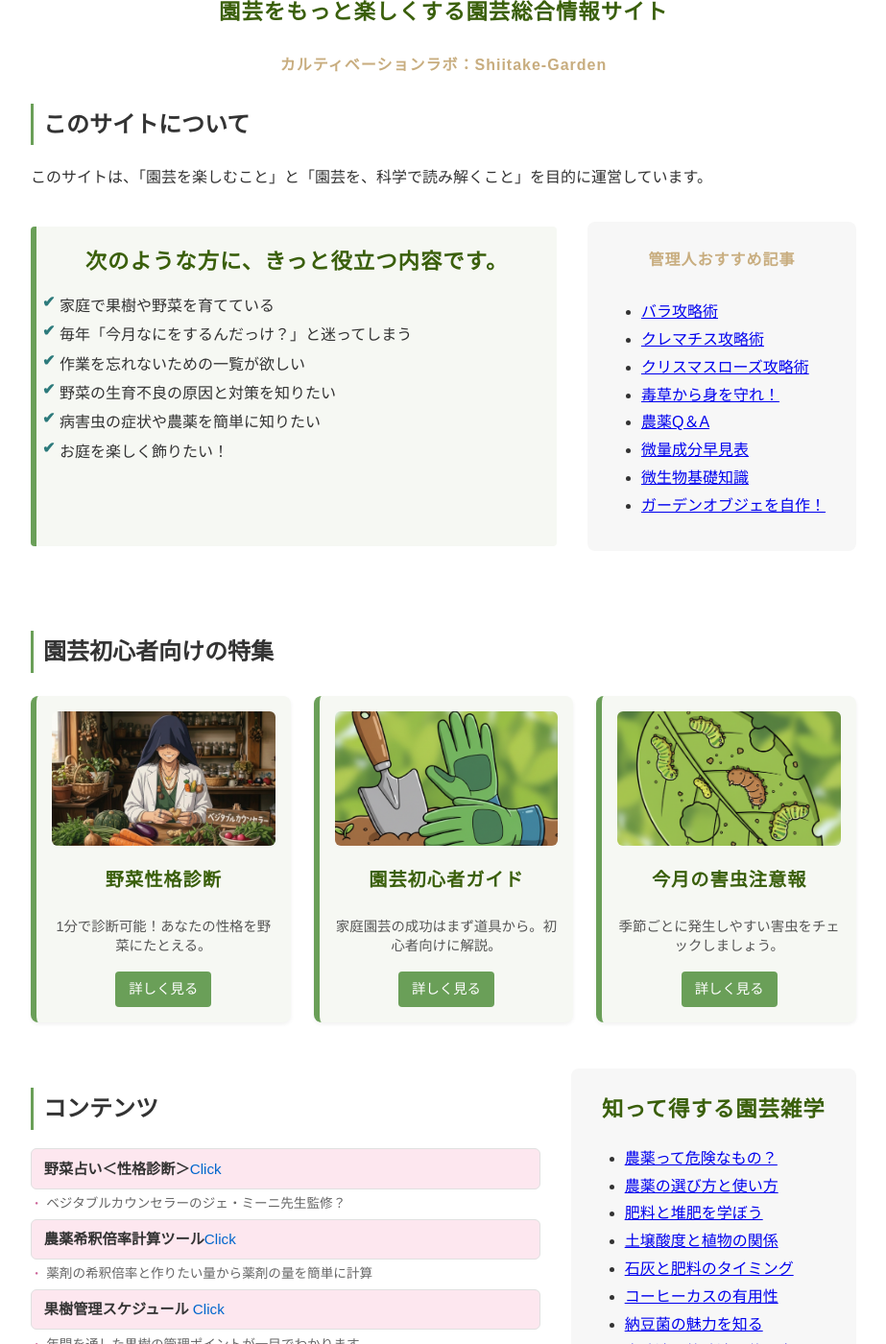
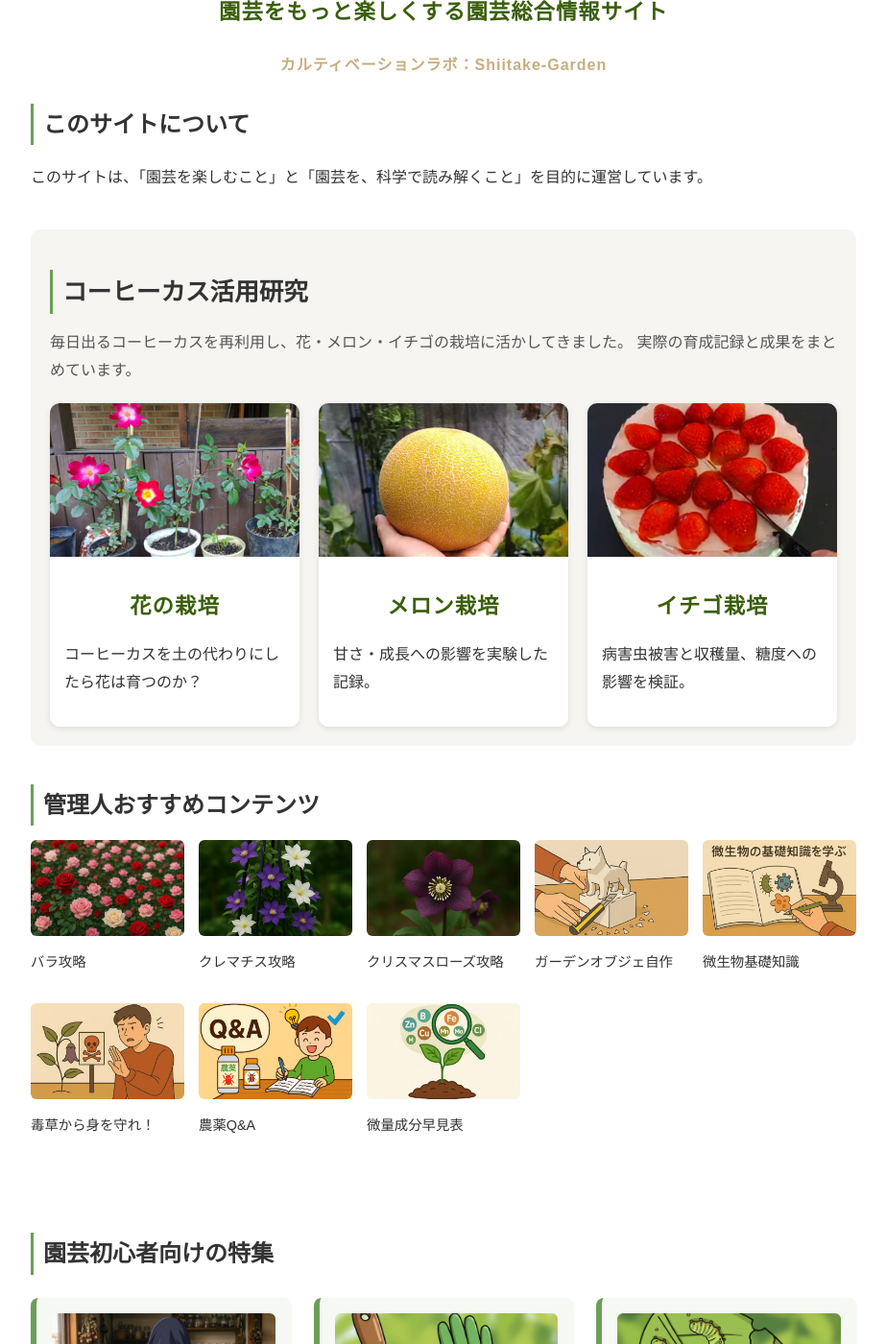
Before and after one commit to shiitake-garden/shiitake-garden.github.io, a Jekyll site: the page built from index.html, in a window 1280 px wide and 1400 px high, scrolled down 261 px. Shown: the whole window at 96% size, without its empty margins (178-1101 px from the left). Built offline with Jekyll 4.4.1, drawn with Linux system fonts in a browser that asks for light colours.

Commit message:
Add files via upload

```diff
--- a/index.html
+++ b/index.html
@@ -14,35 +14,96 @@ title: カルティベーションラボ
   <p>このサイトは、「園芸を楽しむこと」と「園芸を、科学で読み解くこと」を目的に運営しています。</p>
 </section>
 
-<section class="for-you-wrapper">
-  <div class="for-you-main">
-    <h3>次のような方に、きっと役立つ内容です。</h3>
-    <ul>
-      <li>家庭で果樹や野菜を育てている</li>
-      <li>毎年「今月なにをするんだっけ？」と迷ってしまう</li>
-      <li>作業を忘れないための一覧が欲しい</li>
-      <li>野菜の生育不良の原因と対策を知りたい</li>
-      <li>病害虫の症状や農薬を簡単に知りたい</li>
-      <li>お庭を楽しく飾りたい！</li>
-    </ul>
+
+<section class="coffee-section">
+
+  <h2>コーヒーカス活用研究</h2>
+  <p class="section-desc">
+    毎日出るコーヒーカスを再利用し、花・メロン・イチゴの栽培に活かしてきました。
+    実際の育成記録と成果をまとめています。
+  </p>
+
+  <div class="coffee-cards">
+
+    <a href="/coffee/flower.html" class="coffee-card">
+     <img src="/images/caf/bara.jpg" alt="コーヒーカスで育てた花">
+      <div class="card-content">
+        <h3>花の栽培</h3>
+        <p>コーヒーカスを土の代わりにしたら花は育つのか？</p>
+      </div>
+    </a>
+
+    <a href="/coffee/melon.html" class="coffee-card">
+       <img src="/images/caf/korotan.jpg" alt="コーヒーカスで育てたメロン">
+      <div class="card-content">
+        <h3>メロン栽培</h3>
+        <p>甘さ・成長への影響を実験した記録。</p>
+      </div>
+    </a>
+
+    <a href="/coffee/strawberry.html" class="coffee-card">
+     <img src="/images/caf/ci_cake.jpg" alt="コーヒーカスで育てたイチゴ">
+      <div class="card-content">
+        <h3>イチゴ栽培</h3>
+        <p>病害虫被害と収穫量、糖度への影響を検証。</p>
+      </div>
+    </a>
   </div>
 
-  <aside class="for-you-sidebar">
-    <h4>管理人おすすめ記事</h4>
-    <ul>
-    <!--  <li><a href="/column/column_syosinsya.html">園芸初心者必須アイテム</a></li>-->
-      <li><a href="/contents/kouryaku/bara.html">バラ攻略術</a></li>
-      <li><a href="/contents/kouryaku/kurematisu.html">クレマチス攻略術</a></li>
-      <li><a href="/contents/kouryaku/kurisumasu.html">クリスマスローズ攻略術</a></li>
-      <li><a href="/contents/caution.html">毒草から身を守れ！</a>
-      <li><a href="/column/column_nouyaku_qa.html">農薬Q＆A</a></li>
-      <li><a href="/column/column_hiryou_biryou.html">微量成分早見表</a></li>
-      <li><a href="/microbe/microbe_gaiyou.html">微生物基礎知識</a></li>
-      <li><a href="/zoukei.html">ガーデンオブジェを自作！</a> </li>
-    <!--  <li><a href="https://www.youtube.com/watch?v=M3w2U4l4_9A">【動画】AI時代のお庭リフォーム術</a></li>-->
-    </ul>
-  </aside>
 </section>
+
+<section class="recommend-section">
+  <h2>管理人おすすめコンテンツ</h2>
+
+  <div class="recommend-grid">
+
+    <a href="/contents/kouryaku/bara.html" class="recommend-card">
+      <img src="/images/button/bara_bt.jpg" alt="バラアイコン">
+      <p>バラ攻略</p>
+    </a>
+
+    <a href="/contents/kouryaku/kurematisu.html" class="recommend-card">
+    <img src="/images/button/kure_bt.jpg" alt="クレマチスアイコン">
+      <p>クレマチス攻略</p>
+    </a>
+
+    <a href="/contents/kouryaku/kurisumasu.html" class="recommend-card">
+      <img src="/images/button/kuri_bt.jpg" alt="クリスマスローズアイコン">
+      <p>クリスマスローズ攻略</p>
+    </a>
+
+
+    <a href="/zoukei.html" class="recommend-card">
+     <img src="/images/button/zoukei_bt.jpg" alt="ガーデンオブジェ">
+      <p>ガーデンオブジェ自作</p>
+    </a>
+
+    <a href="/microbe/microbe_gaiyou.html" class="recommend-card">
+    <img src="/images/button/biseibutu_bt.jpg" alt="微生物基礎知識">
+      <p>微生物基礎知識</p>
+    </a>
+
+    <a href="/contents/caution.html" class="recommend-card">
+    <img src="/images/button/dokusou_bt.jpg" alt="毒草">
+      <p>毒草から身を守れ！</p>
+    </a>
+
+    <a href="/column/column_nouyaku_qa.html" class="recommend-card">
+    <img src="/images/button/nouyaku_qa.jpg" alt="農薬Ｑ＆A">
+      <p>農薬Q&A</p>
+    </a>
+
+    <a href="/column/column_hiryou_biryou.html" class="recommend-card">
+    <img src="/images/button/biryouseibun_bt.jpg" alt="微量成分">
+      <p>微量成分早見表</p>
+    </a>
+
+
+
+  </div>
+</section>
+
+
 
 <!-- admax -->
 <script src="https://adm.shinobi.jp/s/9ee9ae61898b55c5c49b1913e342ff68"></script>
```
